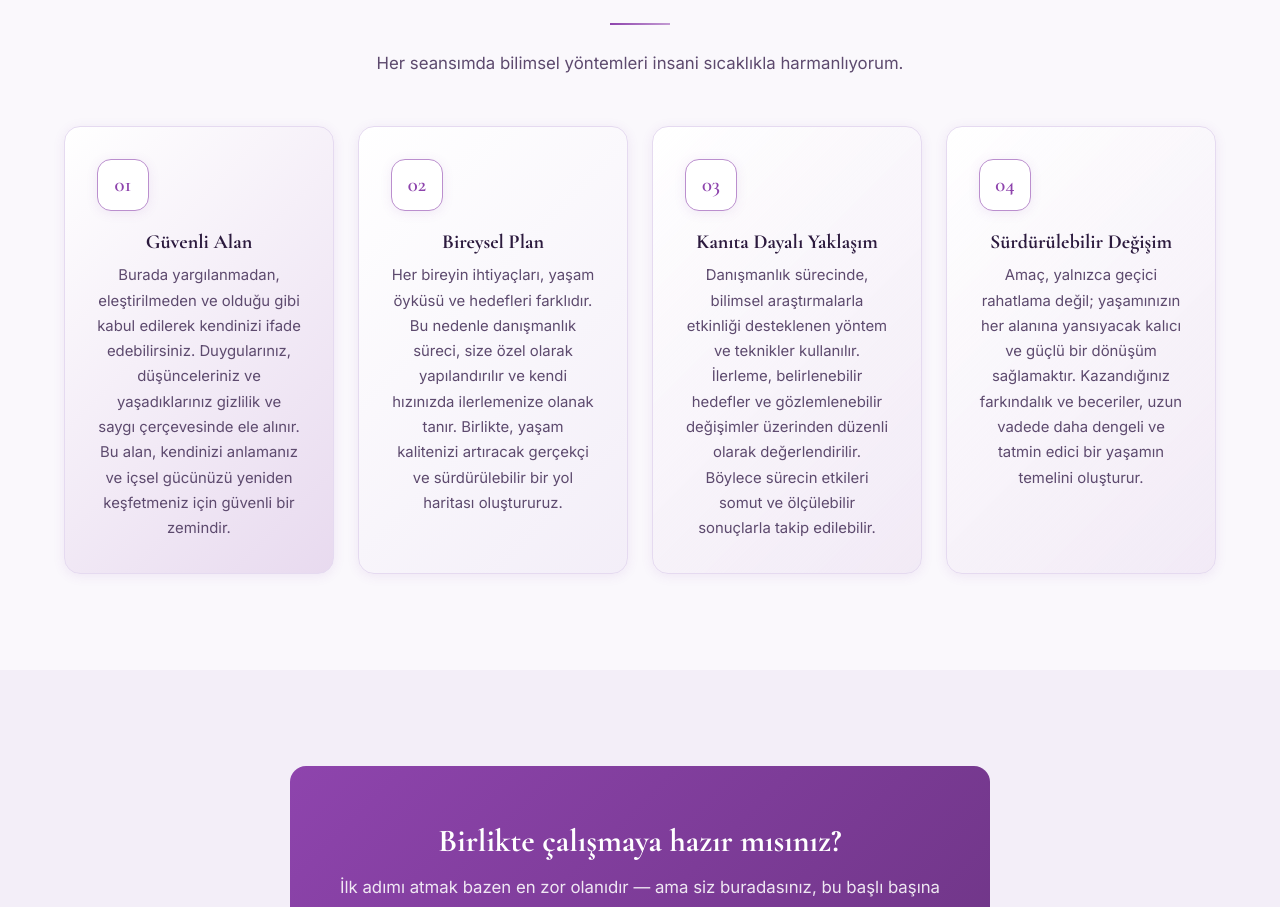
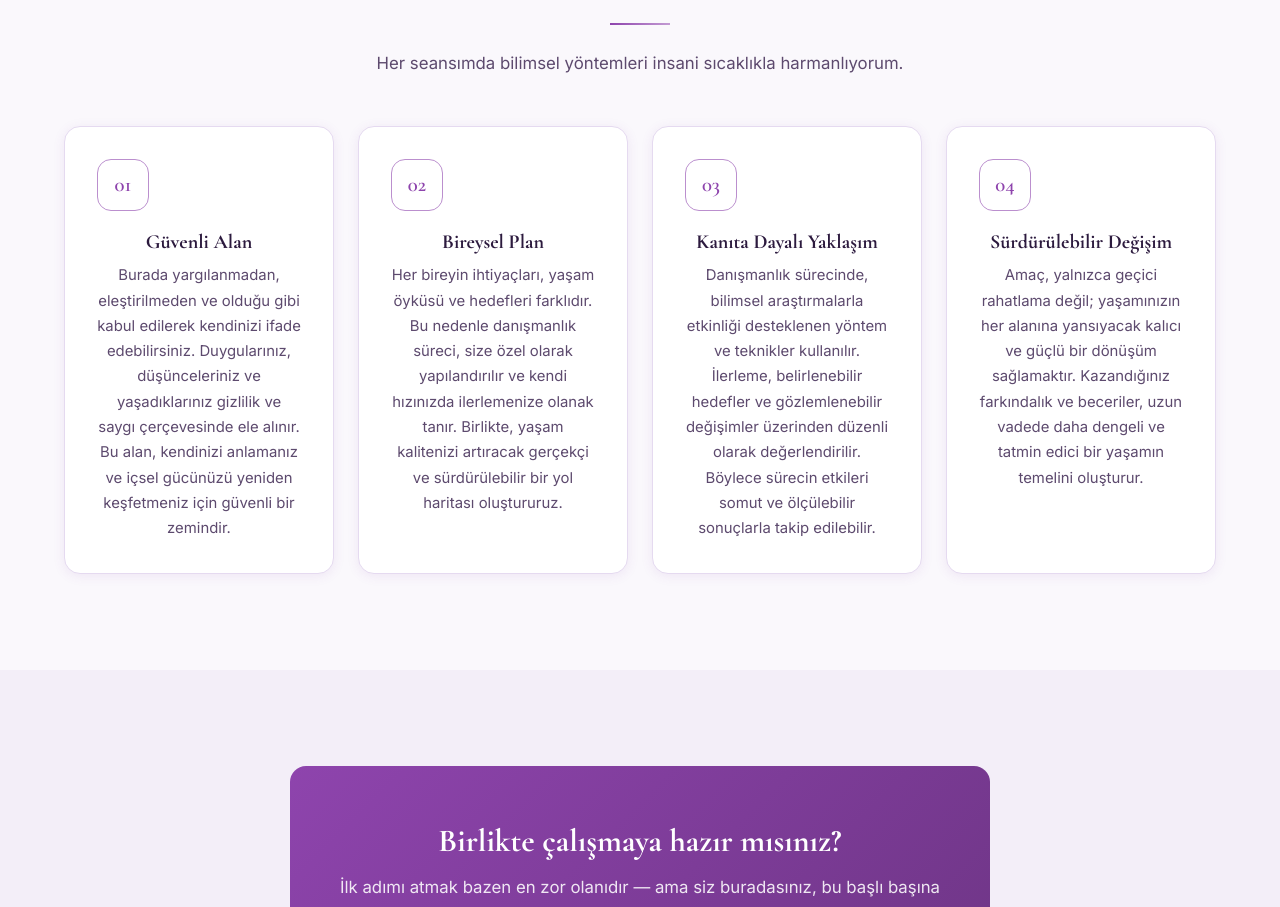
Before and after one commit to tolgaosman/cigdemWebsite, a Next.js app: page /cigdemWebsite/hakkimda in a window 1280 px wide. Shown: the part 2148-3055 px from the top of the page. Built offline with nearby package versions, Linux system fonts and the light colour scheme.

Commit message:
Update page.tsx

```diff
--- a/src/app/hakkimda/page.tsx
+++ b/src/app/hakkimda/page.tsx
@@ -193,23 +193,15 @@ export default function HakkimdaPage() {
               title: 'Sürdürülebilir Değişim',
               desc: 'Amaç, yalnızca geçici rahatlama değil; yaşamınızın her alanına yansıyacak kalıcı ve güçlü bir dönüşüm sağlamaktır. Kazandığınız farkındalık ve beceriler, uzun vadede daha dengeli ve tatmin edici bir yaşamın temelini oluşturur.',
             },
-          ].map((item, index) => {
-            const bgColors = [
-              'linear-gradient(135deg, var(--surface) 0%, var(--accent-light) 100%)',
-              'linear-gradient(135deg, var(--surface) 0%, var(--bg-warm) 100%)',
-              'linear-gradient(135deg, var(--surface) 0%, rgba(142,68,173,0.08) 100%)',
-              'linear-gradient(135deg, var(--surface) 0%, rgba(195,155,211,0.15) 100%)'
-            ];
-            return (
-            <div key={item.num} className="card" style={{ background: bgColors[index % 4] }}>
-              <div className="card-icon" style={{ background: 'white', border: '1.5px solid var(--primary-light)', boxShadow: 'var(--shadow-sm)' }}>
+          ].map((item) => (
+            <div key={item.num} className="card">
+              <div className="card-icon" style={{ background: 'none', border: '1.5px solid var(--primary-light)' }}>
                 <span style={{ fontFamily: "'Cormorant Garamond', serif", fontSize: '1.3rem', color: 'var(--primary)', fontWeight: 600 }}>{item.num}</span>
               </div>
               <h3>{item.title}</h3>
               <p>{item.desc}</p>
             </div>
-            )
-          })}
+          ))}
         </div>
       </section>
 
```
